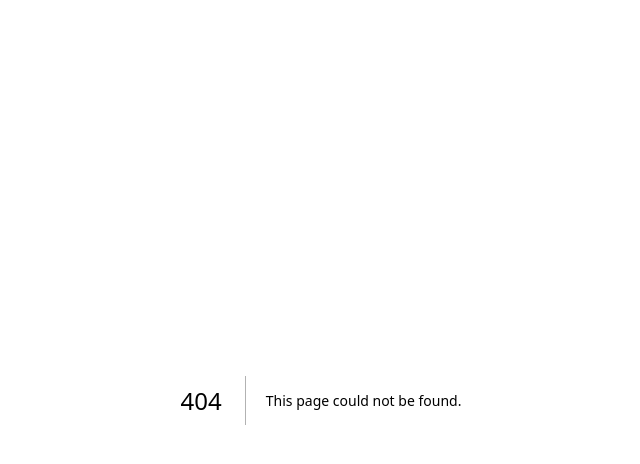
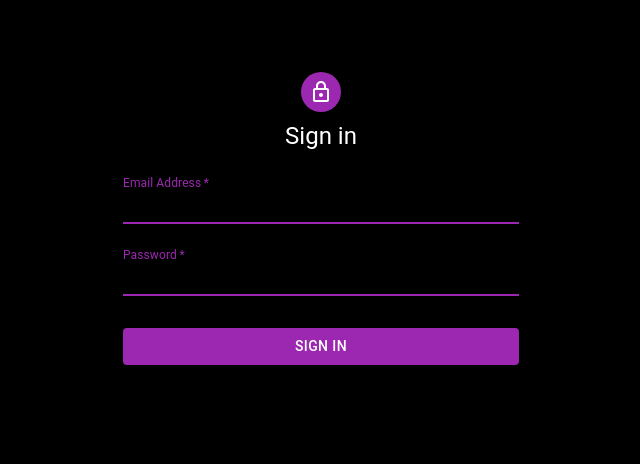
Before and after one commit to swells138/thechart, a Next.js app: page /login in a window 1280 px wide. Before the commit this address had no page. Shown: the top 464 px of the page, without its empty margins (319-959 px from the left). Built offline with nearby package versions, Linux system fonts and the light colour scheme.

Commit message:
login page added

```diff
--- a/src/app/globals.css
+++ b/src/app/globals.css
@@ -3,7 +3,7 @@
 @tailwind utilities;
 
 :root {
-  --foreground-rgb: 255, 255, 255;
+  --foreground-rgb: 0, 0, 0;
   --background-start-rgb: 0, 0, 0;
   --background-end-rgb: 0, 0, 0;
 }
--- /dev/null
+++ b/src/app/login/page.js
@@ -0,0 +1,122 @@
+"use client"
+import React from 'react'
+import Avatar from '@mui/material/Avatar';
+import Button from '@mui/material/Button';
+import TextField from '@mui/material/TextField';
+import CssBaseline from '@mui/material/CssBaseline';
+import FormControlLabel from '@mui/material/FormControlLabel';
+import Checkbox from '@mui/material/Checkbox';
+import Grid from '@mui/material/Grid';
+import Link from '@mui/material/Link';
+import Box from '@mui/material/Box';
+import LockOutlinedIcon from '@mui/icons-material/LockOutlined';
+import Typography from '@mui/material/Typography';
+import Container from '@mui/material/Container';
+
+
+// function Copyright(props) {
+//     return (
+//         <Typography variant="body2" color="text.secondary" align="center" {...props}>
+//             {'Copyright © '}
+//             <Link color="inherit" href="https://mui.com/">
+//                 Your Website
+//             </Link>{' '}
+//             {new Date().getFullYear()}
+//             {'.'}
+//         </Typography>
+//     );
+// }
+
+const page = () => {
+    const handleSubmit = (event) => {
+        event.preventDefault();
+        const data = new FormData(event.currentTarget);
+        console.log({
+            email: data.get('email'),
+            password: data.get('password'),
+        });
+    };
+
+    return (
+
+        <Container component="main" maxWidth="xs" >
+
+            <Box
+                sx={{
+                    marginTop: 8,
+                    display: 'flex',
+                    flexDirection: 'column',
+                    alignItems: 'center',
+                }}
+            >
+                <Avatar sx={{ m: 1, bgcolor: 'secondary.main' }}>
+                    <LockOutlinedIcon />
+                </Avatar>
+                <div className='text-white'>
+                    <Typography component="h1" variant="h5" >
+                        Sign in
+                    </Typography>
+                </div>
+                <Box component="form" onSubmit={handleSubmit} noValidate sx={{ mt: 1 }}>
+                    <TextField
+                        margin="normal"
+                        required
+                        fullWidth
+                        id="email"
+                        label="Email Address"
+                        name="email"
+                        autoComplete="email"
+                        autoFocus
+                        variant="standard"
+                        color="secondary"
+                        focused
+                    />
+                    <TextField
+                        margin="normal"
+                        required
+                        fullWidth
+                        name="password"
+                        label="Password"
+                        type="password"
+                        id="password"
+                        autoComplete="current-password"
+                        variant="standard"
+                        color="secondary"
+                        focused
+                    />
+                    {/* <FormControlLabel
+                        control={<Checkbox value="remember" color="primary" />}
+                        label="Remember me"
+
+                    /> */}
+                    <Button
+                        href='/'
+                        type="submit"
+                        fullWidth
+                        variant="contained"
+                        color='secondary'
+                        sx={{ mt: 3, mb: 2 }}
+                    >
+                        Sign In
+                    </Button>
+                    {/* <Grid container>
+                        <Grid item xs>
+                            <Link href="#" variant="body2" >
+                                Forgot password?
+                            </Link>
+                        </Grid>
+                        <Grid item>
+                            <Link href="#" variant="body2">
+                                {"Don't have an account? Sign Up"}
+                            </Link>
+                        </Grid>
+                    </Grid> */}
+                </Box>
+            </Box>
+            {/* <Copyright sx={{ mt: 8, mb: 4 }} /> */}
+        </Container>
+
+    )
+}
+
+export default page
--- a/src/components/Drawer.jsx
+++ b/src/components/Drawer.jsx
@@ -76,6 +76,7 @@ export default function PermanentDrawerLeft({ data, rel, create, connect,namedCo
                                 rel={rel}
                                 ></MyGraph>
                             </div>
+                            <div>
                                 {node && !connectButton && (
                                     <div>
                                         <h1 className='text-2xl font-bold'>Your Nodes</h1>
@@ -87,7 +88,6 @@ export default function PermanentDrawerLeft({ data, rel, create, connect,namedCo
                                         </ul>
                                     </div>
                                 )}
-
                                 {connectButton && !node && (
                                     <div>
                                         <h1 className='text-2xl font-bold'>Your Connections</h1>
@@ -99,24 +99,7 @@ export default function PermanentDrawerLeft({ data, rel, create, connect,namedCo
                                         </ul>
                                     </div>
                                 )}
-                                {/* {node && (
-                            <div>
-                              <h1 className='text-2xl font-bold'>Your Nodes</h1>
-                              <Divider />
-                              <div>
-                                    <ul>
-                                        {data.map(item => (
-                                        <li className='p-1' key={item.id}>{item.name}</li>
-                                        ))}
-                                    </ul>
-                                    <ul>
-                                        {namedConnect.map(item => (
-                                        <li className='p-1' key={item.id}>{item.personOne} + {item.personTwo}</li>
-                                        ))}
-                                    </ul>
                             </div>
-                            </div>
-                            )} */}
                         </div>
                 </AppBar>
                 <Drawer
--- a/src/components/Navbar.jsx
+++ b/src/components/Navbar.jsx
@@ -51,7 +51,7 @@ const Navbar = () => {
                         </Link>
                     </div>
                 </nav>
-                <Button href="#" variant="outlined" sx={{ my: 1, mx: 1.5 }}>
+                <Button href="/login" variant="outlined" sx={{ my: 1, mx: 1.5 }}>
                     Login
                 </Button>
             </Toolbar>
--- a/src/lib/prisma.js
+++ b/src/lib/prisma.js
@@ -5,7 +5,6 @@ const prisma = global.prisma = new PrismaClient()
 async function getUsers() {
     return await prisma.person.findMany()
 }
-
 
 async function getConnection() {
     try {
```
Lines whose indentation alone changed are shown as unchanged.
